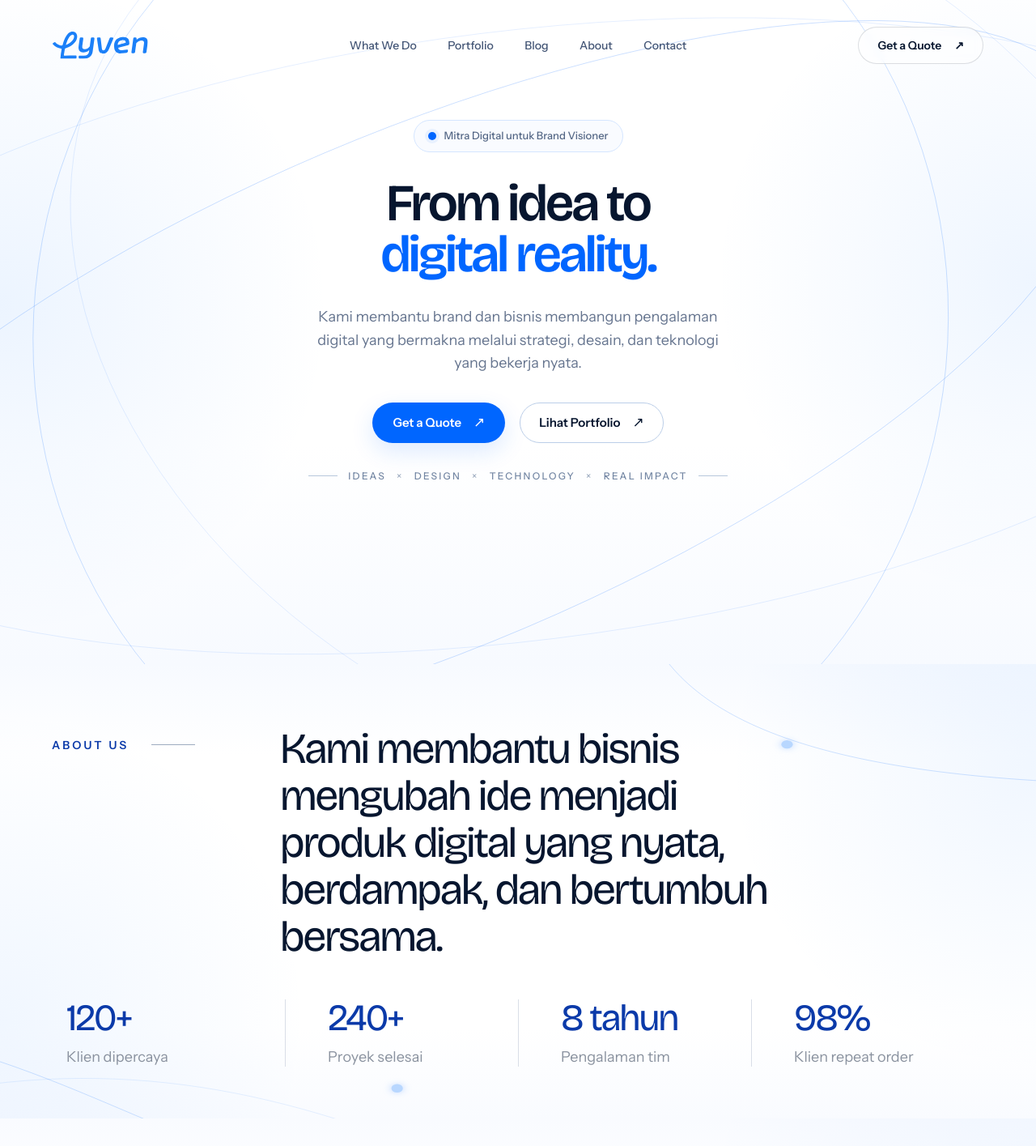
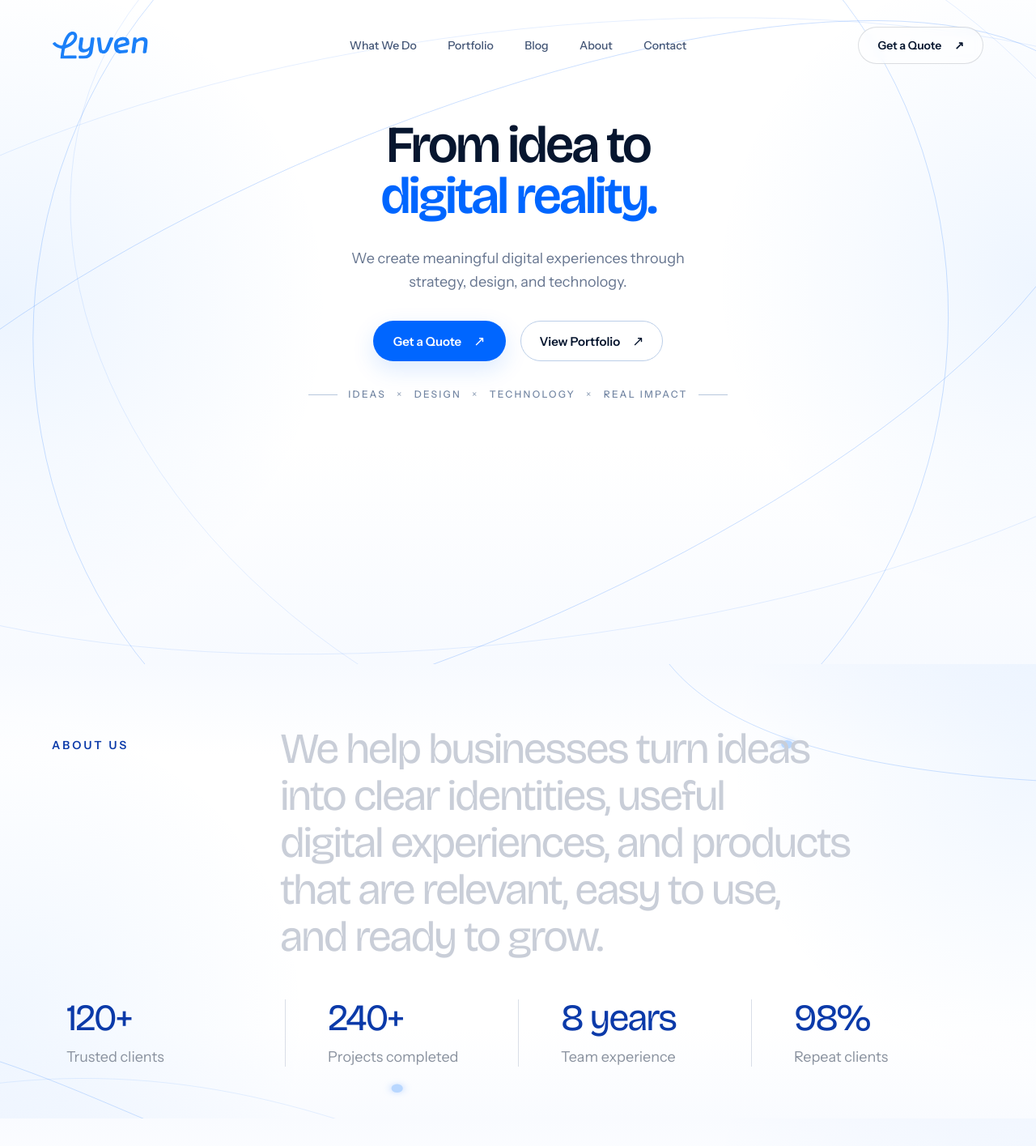
Before and after one commit to sayyidusy15/lyven-website, a Next.js app: page / in a window 1280 px wide. Shown: the top 1415 px of the page at 81% size. Built offline with nearby package versions, Linux system fonts and the light colour scheme.

Commit message:
feat(home): polish Hero banner, Why Lyven, and sticky scroll About section

```diff
--- a/src/app/Components/About/AboutIntro.tsx
+++ b/src/app/Components/About/AboutIntro.tsx
@@ -1,20 +1,21 @@
 "use client";
 
-import { CSSProperties, useEffect, useRef, useState } from "react";
+import { CSSProperties } from "react";
+import { useScrollFillProgress } from "./useScrollFillProgress";
 
 const lines = [
-  ["Kami", "membantu", "bisnis"],
-  ["mengubah", "ide", "menjadi"],
-  ["produk", "digital", "yang", "nyata,"],
-  ["berdampak,", "dan", "bertumbuh"],
-  ["bersama."],
+  ["We", "help", "businesses", "turn", "ideas"],
+  ["into", "clear", "identities,", "useful"],
+  ["digital", "experiences,", "and", "products"],
+  ["that", "are", "relevant,", "easy", "to", "use,"],
+  ["and", "ready", "to", "grow."],
 ];
 
 const metrics = [
-  { value: "120+", label: "Klien dipercaya" },
-  { value: "240+", label: "Proyek selesai" },
-  { value: "8 tahun", label: "Pengalaman tim" },
-  { value: "98%", label: "Klien repeat order" },
+  { value: "120+", label: "Trusted clients" },
+  { value: "240+", label: "Projects completed" },
+  { value: "8 years", label: "Team experience" },
+  { value: "98%", label: "Repeat clients" },
 ];
 
 function AboutOrbits() {
@@ -30,64 +31,32 @@ function AboutOrbits() {
 }
 
 export default function AboutIntro() {
-  const sectionRef = useRef<HTMLElement>(null);
-  const [progress, setProgress] = useState(0.12);
+  const { sectionRef, progress } = useScrollFillProgress({ minimum: 0, mode: "sticky" });
   const words = lines.flat();
-
-  useEffect(() => {
-    const reduceMotion = window.matchMedia("(prefers-reduced-motion: reduce)");
-    if (reduceMotion.matches) {
-      setProgress(1);
-      return;
-    }
-
-    let frame = 0;
-    const update = () => {
-      const section = sectionRef.current;
-      if (!section) return;
-
-      const top = section.getBoundingClientRect().top;
-      const start = window.innerHeight * 0.8;
-      const end = window.innerHeight * 0.28;
-      setProgress(Math.min(1, Math.max(0.12, (start - top) / (start - end))));
-    };
-
-    const onScroll = () => {
-      cancelAnimationFrame(frame);
-      frame = requestAnimationFrame(update);
-    };
-
-    update();
-    window.addEventListener("scroll", onScroll, { passive: true });
-    window.addEventListener("resize", onScroll);
-    return () => {
-      cancelAnimationFrame(frame);
-      window.removeEventListener("scroll", onScroll);
-      window.removeEventListener("resize", onScroll);
-    };
-  }, []);
+  const metricsReveal = Math.min(1, Math.max(0, (progress - 0.65) / 0.2));
+  const metricsOpacity = 0.45 + metricsReveal * 0.55;
+  const metricsOffset = `${(1 - metricsReveal) * 10}px`;
 
   let wordIndex = 0;
 
   return (
     <section ref={sectionRef} className="lyven-about" aria-labelledby="about-heading">
+      <div className="lyven-about__sticky">
         <AboutOrbits />
         <div className="lyven-about__inner">
-        <div className="lyven-about__label">
-          <span>About Us</span>
-          <i aria-hidden="true" />
-        </div>
+          <p className="lyven-about__label">About Us</p>
 
           <h2 id="about-heading" className="lyven-about__statement">
-          {lines.map((line) => (
+            {lines.map((line, lineIndex) => (
               <span className="lyven-about__line" key={line.join(" ")}>
-              {line.map((word) => {
+                {line.map((word, lineWordIndex) => {
                   const index = wordIndex++;
                   const start = index / words.length;
                   const fill = Math.min(1, Math.max(0, (progress - start * 0.78) / 0.2));
+                  const isHighlight = lineIndex === 1 && (lineWordIndex === 1 || lineWordIndex === 2);
                   return (
                     <span
-                    className="lyven-about__word"
+                      className={`lyven-about__word${isHighlight ? " is-highlight" : ""}`}
                       style={{ "--word-fill": fill } as CSSProperties}
                       key={`${word}-${index}`}
                     >
@@ -99,7 +68,13 @@ export default function AboutIntro() {
             ))}
           </h2>
 
-        <dl className="lyven-about__metrics">
+          <dl
+            className="lyven-about__metrics"
+            style={{
+              "--metrics-opacity": metricsOpacity,
+              "--metrics-offset": metricsOffset,
+            } as CSSProperties}
+          >
             {metrics.map((metric) => (
               <div className="lyven-about__metric" key={metric.value}>
                 <dt>{metric.value}</dt>
@@ -108,6 +83,7 @@ export default function AboutIntro() {
             ))}
           </dl>
         </div>
+      </div>
     </section>
   );
 }
--- a/src/app/Components/About/WhyLyven.tsx
+++ b/src/app/Components/About/WhyLyven.tsx
@@ -7,22 +7,22 @@ const values = [
   {
     icon: "bi-bar-chart-line",
     title: "Real Business Impact",
-    description: "Kami fokus pada solusi yang memberikan dampak nyata dan hasil yang terukur.",
+    description: "We focus on solutions that create real impact and measurable outcomes.",
   },
   {
     icon: "bi-layers",
     title: "Integrated Capabilities",
-    description: "Strategi, desain, development, dan integrasi dalam satu tim.",
+    description: "Strategy, design, development, and integration within one team.",
   },
   {
     icon: "bi-diagram-3",
     title: "Adaptable to Your Growth",
-    description: "Sistem yang fleksibel dan dapat berkembang seiring kebutuhan bisnis Anda.",
+    description: "Flexible systems designed to evolve with your business needs.",
   },
   {
     icon: "bi-people",
     title: "People You Can Rely On",
-    description: "Tim kolaboratif yang siap mendukung perkembangan bisnis Anda dalam jangka panjang.",
+    description: "A collaborative team committed to supporting your long-term growth.",
   },
 ];
 
@@ -70,8 +70,8 @@ export default function WhyLyven() {
             <span><em>growth.</em></span>
           </h2>
           <p className="lyven-why__copy">
-            Kami bekerja bersama bisnis yang ingin berkembang untuk membangun solusi digital yang tepat guna,
-            scalable, dan siap digunakan dalam jangka panjang.
+            We partner with growing businesses to build purposeful, scalable digital solutions
+            designed to create lasting value.
           </p>
           <Link href="/about" className="lyven-why__approach">
             <span aria-hidden="true">↗</span>
--- /dev/null
+++ b/src/app/Components/About/useScrollFillProgress.ts
@@ -0,0 +1,61 @@
+"use client";
+
+import { useEffect, useRef, useState } from "react";
+
+type ScrollFillOptions = {
+  minimum?: number;
+  startViewport?: number;
+  endViewport?: number;
+  mode?: "entry" | "sticky";
+};
+
+export function useScrollFillProgress({
+  minimum = 0.12,
+  startViewport = 0.8,
+  endViewport = 0.28,
+  mode = "entry",
+}: ScrollFillOptions = {}) {
+  const sectionRef = useRef<HTMLElement>(null);
+  const [progress, setProgress] = useState(minimum);
+
+  useEffect(() => {
+    const reduceMotion = window.matchMedia("(prefers-reduced-motion: reduce)");
+    if (reduceMotion.matches) {
+      setProgress(1);
+      return;
+    }
+
+    let frame = 0;
+    const update = () => {
+      const section = sectionRef.current;
+      if (!section) return;
+
+      const rect = section.getBoundingClientRect();
+      if (mode === "sticky") {
+        const scrollRange = Math.max(1, section.offsetHeight - window.innerHeight);
+        setProgress(Math.min(1, Math.max(minimum, -rect.top / scrollRange)));
+        return;
+      }
+
+      const start = window.innerHeight * startViewport;
+      const end = window.innerHeight * endViewport;
+      setProgress(Math.min(1, Math.max(minimum, (start - rect.top) / (start - end))));
+    };
+
+    const onScroll = () => {
+      cancelAnimationFrame(frame);
+      frame = requestAnimationFrame(update);
+    };
+
+    update();
+    window.addEventListener("scroll", onScroll, { passive: true });
+    window.addEventListener("resize", onScroll);
+    return () => {
+      cancelAnimationFrame(frame);
+      window.removeEventListener("scroll", onScroll);
+      window.removeEventListener("resize", onScroll);
+    };
+  }, [endViewport, minimum, mode, startViewport]);
+
+  return { sectionRef, progress };
+}
--- a/src/app/Components/HeroBanner/LyvenHero.tsx
+++ b/src/app/Components/HeroBanner/LyvenHero.tsx
@@ -11,20 +11,14 @@ export default function LyvenHero() {
       <OrbitBackground />
 
       <div className="lyven-hero__content">
-        <p className="lyven-hero__eyebrow">
-          <span aria-hidden="true" />
-          Mitra Digital untuk Brand Visioner
-        </p>
-
         <h1 id="lyven-hero-title" className="lyven-hero__title">
           <span>From idea to</span>
           <span>digital reality.</span>
         </h1>
 
         <p className="lyven-hero__description">
-          <span>Kami membantu brand dan bisnis membangun pengalaman</span>
-          <span>digital yang bermakna melalui strategi, desain, dan teknologi</span>
-          <span>yang bekerja nyata.</span>
+          <span>We create meaningful digital experiences through</span>
+          <span>strategy, design, and technology.</span>
         </p>
 
         <div className="lyven-hero__actions">
@@ -32,7 +26,7 @@ export default function LyvenHero() {
             Get a Quote <Arrow />
           </Link>
           <Link className="lyven-button lyven-button--secondary" href="/portfolio-list">
-            Lihat Portfolio <Arrow />
+            View Portfolio <Arrow />
           </Link>
         </div>
 
```
Lines whose indentation alone changed are shown as unchanged.
